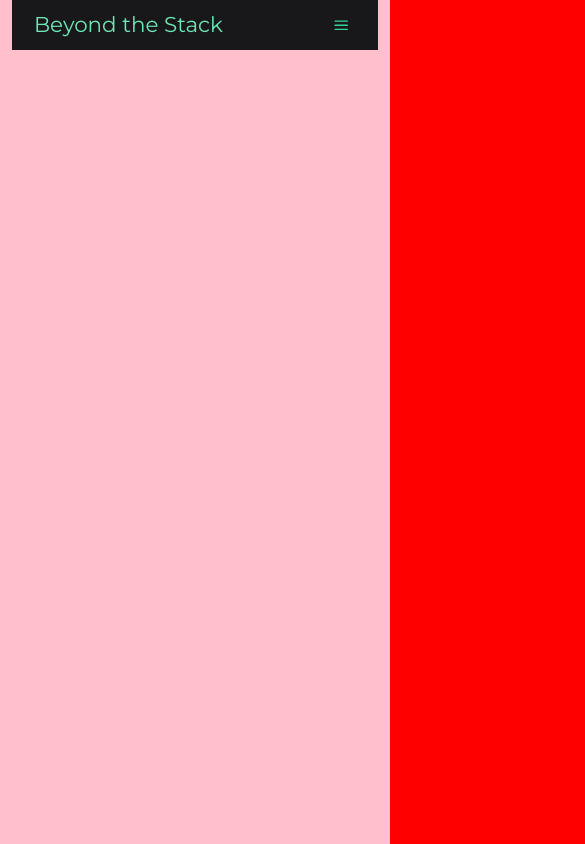
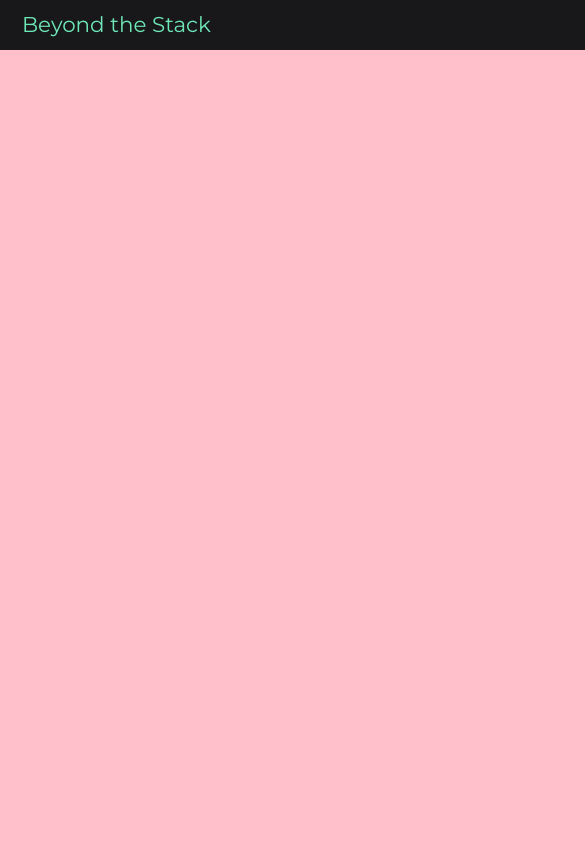
Before and after one commit to life423/blog, a website with bundled scripts: page front/index.html in a window 390 px wide. Shown: the top 844 px of the page, 585 px wide, since content can reach past the window. Built offline with nearby package versions, Linux system fonts and the light colour scheme.

Commit message:
Refines container and layout styles for better responsiveness
Updates container sizing and type settings to utilize CSS container queries more effectively
Adds dynamic inline size and block size adjustments for improved mobile experience
Removes redundant utility container styles for cleaner code

```diff
--- a/front/style/base.css
+++ b/front/style/base.css
@@ -31,19 +31,22 @@ body {
     font-size: var(--ms-step-0);
     line-height: 1.5;
     text-size-adjust: 100%;
-    background-color: red;
-    /* background-color:  var(--brand-gray-300); */
+
     color: var(--text-primary);
 }
 
 .container {
     container-type: inline-size;
-    width: min(100%, clamp(42rem, 80vw, 75rem));
+    container-name: layout; /* optional: enables @container queries */
+
+    inline-size: clamp(42rem, 80vw, 120rem);
+    margin-inline: auto;
     /* padding-inline: clamp(0.75rem, 2vw, 2rem); */
-    margin-inline: auto;
+
+    block-size: 100dvh; /* dynamic viewport height for mobile */
     background-color: pink;
-    height:100vh;
-}
+  }
+
 
 /* Prevent background scroll when drawer is open */
 body.no-scroll {
--- a/front/style/utilities.css
+++ b/front/style/utilities.css
@@ -1,8 +1,3 @@
-.container {
-    width: min(100%, clamp(42rem, 80vw, 75rem));
-    padding-inline: clamp(0.75rem, 2vw, 2rem);
-    margin-inline: auto;
-}
 
 .responsive-layout {
     container-type: inline-size;
```
